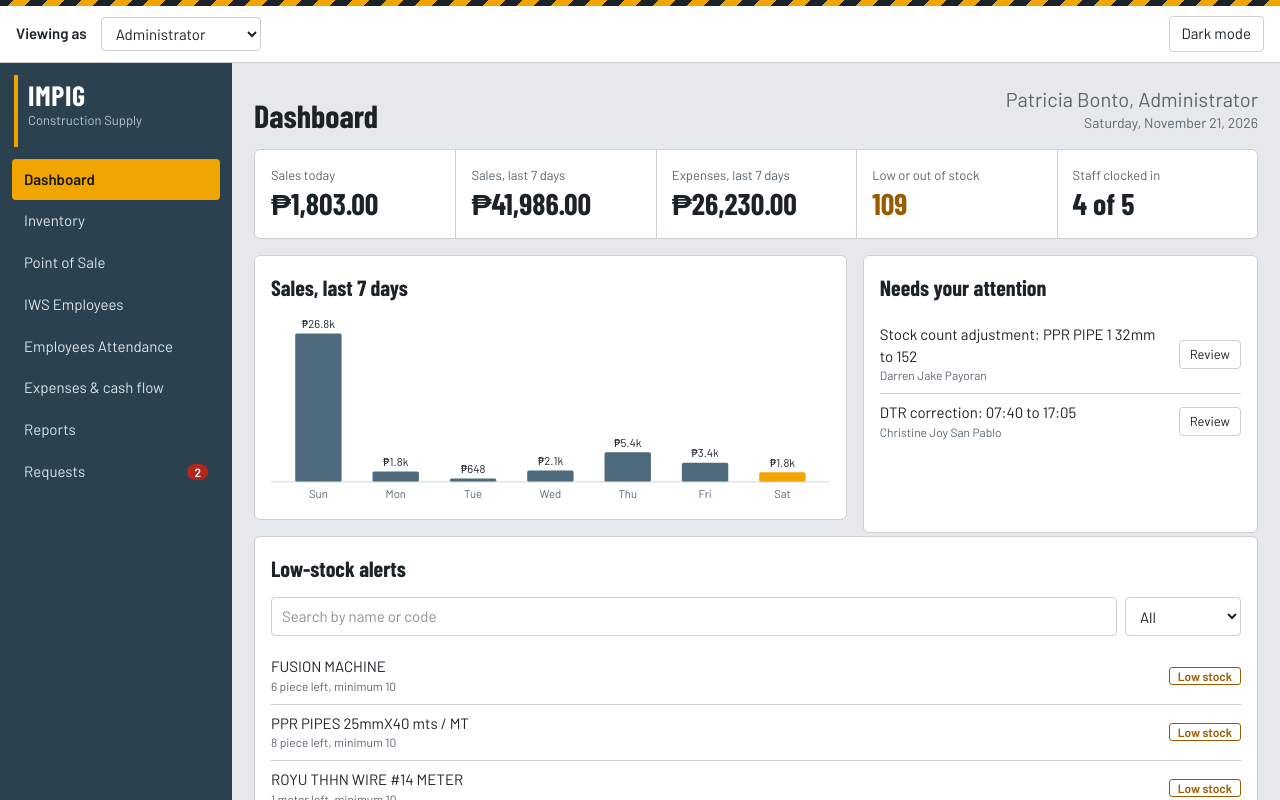
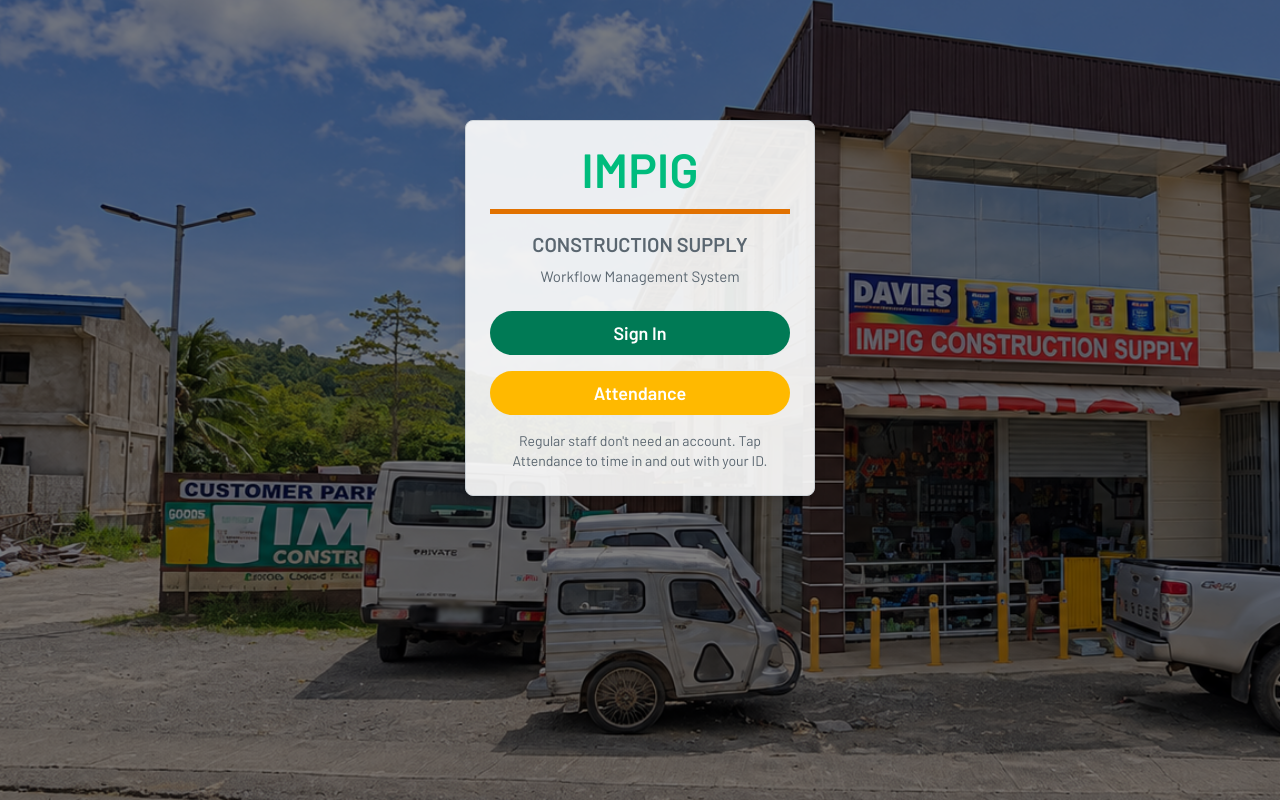
Before and after one commit to Skylasaurr/theConst, a React (Vite) app: page / in a window 1280 px wide. Shown: the top 800 px of the page. Built offline with nearby package versions, Linux system fonts and the light colour scheme.

Commit message:
feat: implement login functionality with LoginPage component and update App structure

```diff
--- a/src/App.jsx
+++ b/src/App.jsx
@@ -4,13 +4,14 @@ import Sidebar from "./components/Sidebar";
 import Dashboard from "./components/Dashboard";
 import Panel from "./components/Panel";
 import Modal from "./components/Modal";
-import PasswordForm from "./components/PasswordForm";
+import LoginPage from "./components/LogInPage";
 import IWSEmployees from "./components/IWSEmployees";
 import { NAV, ROLES, DEMO_USER, users, initialRequests } from "./data/system";
 
 export default function App() {
   const headerRef = useRef(null);
   const [headerHeight, setHeaderHeight] = useState(0);
+  const [loggedIn, setLoggedIn] = useState(false);
   const [role, setRole] = useState("owner");
   const [pending, setPending] = useState(null);
   const [page, setPage] = useState("dash");
@@ -57,7 +58,9 @@ export default function App() {
     setRequests((rs) => rs.filter((r) => r.id !== req.id));
     setToast(`Request ${status}`);
   };
-
+  if (!loggedIn) {
+    return <LoginPage onLogin={() => setLoggedIn(true)} />;
+  }
   return (
     <>
       <div ref={headerRef} className="sticky top-0 z-40">
@@ -81,7 +84,7 @@ export default function App() {
           onClose={() => setNavOpen(false)}
           topOffset={headerHeight}
         />
-        <main className="w-full max-w-[1120px] min-w-0 p-4 md:p-[22px]">
+        <main className="w-full max-w-[1120px] min-w-0 p-4 md:p-[22px] lg:col-start-2">
           <div className="mb-4 flex flex-wrap items-end justify-between gap-3">
             <h1 className="m-0 font-display text-[28px] leading-[1.1] font-bold md:text-[32px]">
               {title}
--- /dev/null
+++ b/src/components/LogInPage.jsx
@@ -0,0 +1,137 @@
+import { useState } from "react";
+import Button from "./Button";
+import { PASSWORD } from "../data/system";
+import bg from "../lib/IWS GMAP.png";
+
+export default function LoginPage({ onLogin, onAttendance }) {
+  const [showForm, setShowForm] = useState(false); // false = buttons, true = form
+  const [username, setUsername] = useState("");
+  const [password, setPassword] = useState("");
+  const [show, setShow] = useState(false); // show/hide password text
+  const [error, setError] = useState("");
+
+  const submit = (e) => {
+    e.preventDefault();
+    if (!username.trim() || password !== PASSWORD) {
+      setError("Enter a username or email and the correct password.");
+      return;
+    }
+    setError("");
+    onLogin?.({ username: username.trim() });
+  };
+
+  const cancel = () => {
+    setShowForm(false);
+    setUsername("");
+    setPassword("");
+    setShow(false);
+    setError("");
+  };
+
+  const field = "w-full rounded border border-line bg-surface px-2.5 py-2";
+
+  return (
+    <div
+      className="relative grid min-h-screen place-items-center bg-cover bg-center p-4 pb-50"
+      style={{ backgroundImage: `url(${bg})` }}
+    >
+      <div className="absolute inset-0 bg-black/50" />
+
+      <div className="relative z-10 w-[350px] max-w-sm bg-surface/90 rounded-lg border border-line p-6 shadow-lg blur-backdrop-lg">
+        <div>
+          <h1 className="mb-4 border-b-5 border-amber-600 pb-4 text-center text-5xl font-bold text-emerald-500">
+            IMPIG
+          </h1>
+          <h2 className="pb-2 text-center text-xl font-bold text-muted">
+            CONSTRUCTION SUPPLY
+          </h2>
+          <p className="text-center text-muted">Workflow Management System</p>
+        </div>
+
+        {showForm ? (
+          /* Sign in form: replaces the two buttons */
+          <form onSubmit={submit} className="mt-6">
+            <div className="grid gap-3">
+              <label className="flex flex-col gap-1">
+                Username or email
+                <input
+                  className={field}
+                  value={username}
+                  onChange={(e) => {
+                    setUsername(e.target.value);
+                    setError("");
+                  }}
+                  placeholder="Enter username or email"
+                  autoComplete="username"
+                  autoFocus
+                />
+              </label>
+
+              <label className="flex flex-col gap-1">
+                Password
+                <div className="flex gap-2">
+                  <input
+                    type={show ? "text" : "password"}
+                    className={`${field} min-w-0 flex-1`}
+                    value={password}
+                    onChange={(e) => {
+                      setPassword(e.target.value);
+                      setError("");
+                    }}
+                    placeholder="Enter password"
+                    autoComplete="current-password"
+                  />
+                  <Button
+                    type="button"
+                    variant="ghost"
+                    onClick={() => setShow((s) => !s)}
+                    aria-pressed={show}
+                  >
+                    {show ? "Hide" : "Show"}
+                  </Button>
+                </div>
+              </label>
+            </div>
+
+            {error && (
+              <p role="alert" className="mt-3 mb-0 text-sm text-bad">
+                {error}
+              </p>
+            )}
+
+            <div className="mt-5 flex justify-end gap-2">
+              <Button type="button" variant="ghost" onClick={cancel}>
+                Cancel
+              </Button>
+              <Button type="submit" variant="green">
+                Sign In
+              </Button>
+            </div>
+          </form>
+        ) : (
+          /* Sign In / Attendance buttons */
+          <div className="mt-6">
+            <button
+              type="button"
+              className="w-full rounded-full bg-emerald-700 px-4 py-2 text-lg font-bold text-white hover:bg-emerald-800"
+              onClick={() => setShowForm(true)}
+            >
+              Sign In
+            </button>
+            <button
+              type="button"
+              onClick={onAttendance}
+              className="mt-4 w-full rounded-full bg-amber-400 px-4 py-2 text-lg font-bold text-surface hover:bg-amber-500"
+            >
+              Attendance
+            </button>
+            <p className="mt-4 text-center text-sm text-muted">
+              Regular staff don't need an account. Tap Attendance to time in and
+              out with your ID.
+            </p>
+          </div>
+        )}
+      </div>
+    </div>
+  );
+}
--- a/src/components/Sidebar.jsx
+++ b/src/components/Sidebar.jsx
@@ -20,7 +20,7 @@ export default function Sidebar({
       <nav
         id="main-nav"
         aria-label="Main"
-        className={`fixed bottom-0 left-0 z-30 w-60 overflow-y-auto bg-steel p-3 text-steel-ink transition-transform lg:sticky lg:z-auto lg:w-auto lg:translate-x-0 lg:self-start ${open ? "translate-x-0" : "-translate-x-full"}`}
+        className={`fixed bottom-0 left-0 z-30 w-60 overflow-y-auto bg-steel p-3 text-steel-ink transition-transform lg:z-auto lg:w-[232px] lg:translate-x-0 ${open ? "translate-x-0" : "-translate-x-full"}`}
         style={{
           top: topOffset,
           height: `calc(100vh - ${topOffset}px)`,
--- a/src/data/system.js
+++ b/src/data/system.js
@@ -13,7 +13,7 @@ export const ROLES = [
 ]
 export const NAV = {
   owner: [['dash', 'Dashboard'], ['inv', 'Inventory'], ['pos', 'Point of Sale'], ['dtr', 'IWS Employees'], ['att', 'Employees Attendance'], ['exp', 'Expenses & cash flow'], ['rep', 'Reports'], ['req', 'Requests']],
-  cashier: [['dash', 'Dashboard'], ['inv', 'Stock'], ['pos', 'Point of Sale'],, ['exp', 'Expenses'], ['rep', 'Sales report'], ['req', 'My requests']],
+  cashier: [['dash', 'Dashboard'], ['inv', 'Stock'], ['pos', 'Point of Sale'], ['exp', 'Expenses'], ['rep', 'Sales report'], ['req', 'My requests']],
   inventory: [['dash', 'Dashboard'], ['inv', 'Inventory'], ['rep', 'Inventory report'], ['req', 'My requests']],
   staff: [['dash', 'My dashboard'], ['inv', 'Stock list'], ['req', 'My requests']],
 }
```
Also changed, not shown: src/lib/IWS GMAP.png (added).
